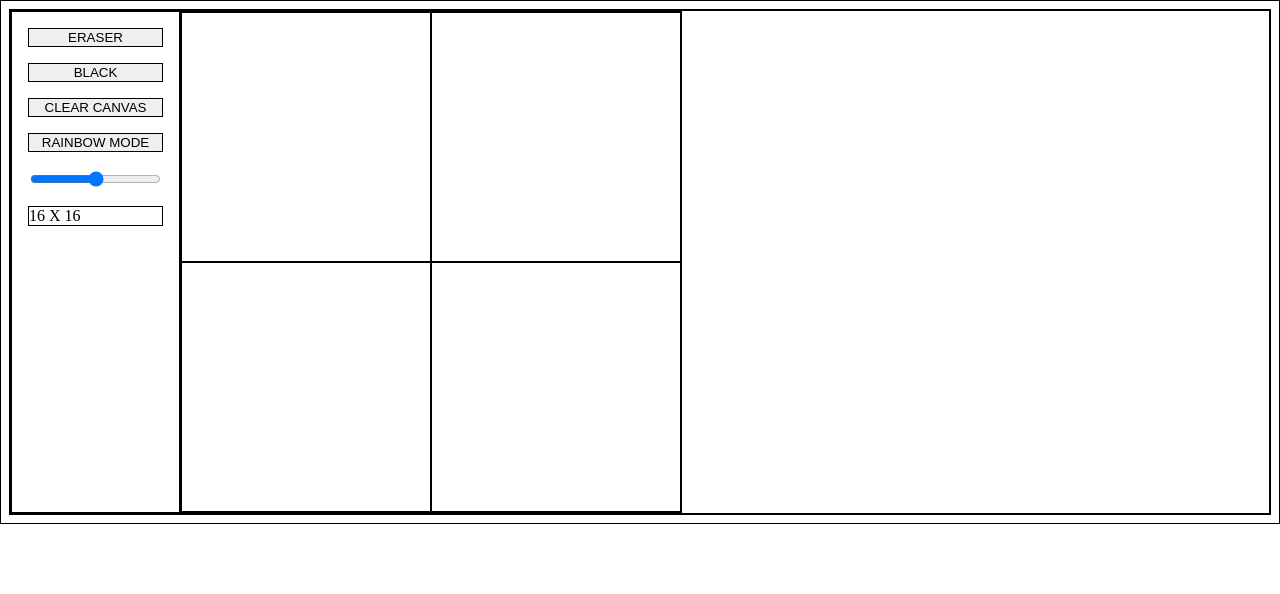
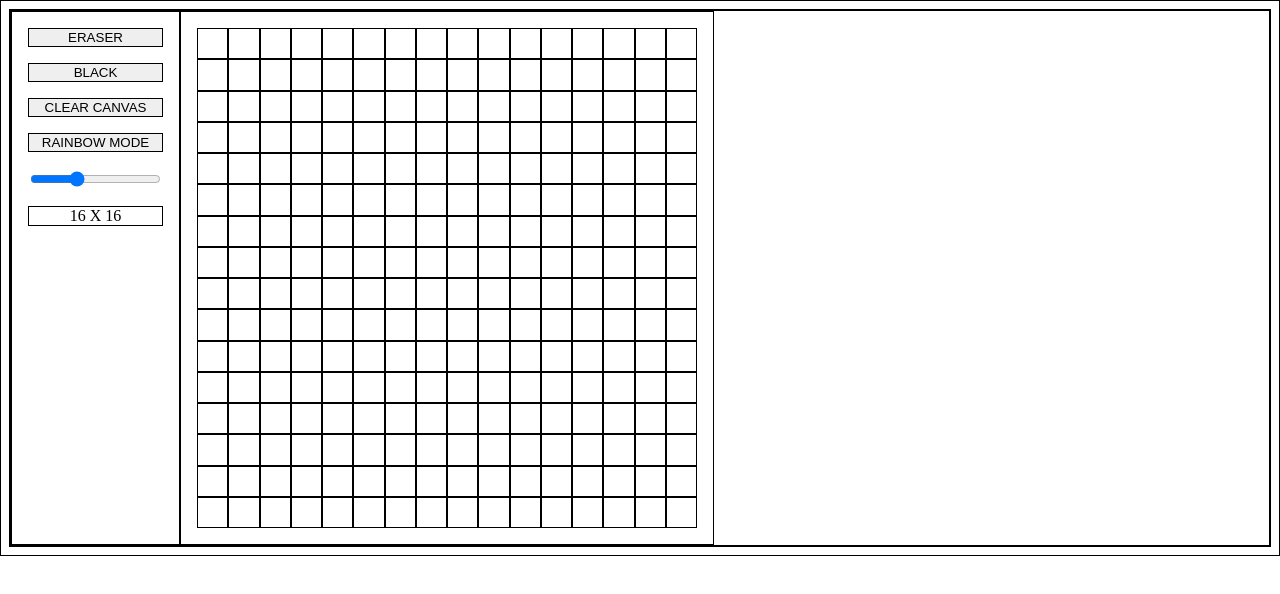
Before and after one commit to bernardo-mcosta/etch-a-sketch, a plain HTML site: page index.html in a window 1280 px wide. Drawn offline with Linux system fonts and the light colour scheme.

Commit message:
Show grid size below the slider

```diff
--- a/index.html
+++ b/index.html
@@ -15,7 +15,7 @@
       <button class="button-black">BLACK</button>
       <button class="button-clear">CLEAR CANVAS</button>
       <button class="button-rainbow">RAINBOW MODE</button>
-      <input type="range" class="slider" min="4" max="40">
+      <input type="range" class="slider" min="4" max="40" value="16">
       <div class="slider-output"> 16 X 16 </div>
     </div>
     <div class="grid"></div>
--- a/script.js
+++ b/script.js
@@ -1,5 +1,5 @@
 const grid = document.querySelector(".grid");
-let gridSize = 2; // this parameter will change dynamically later
+let gridSize = 16; // this parameter will change dynamically later
 const squares = document.querySelectorAll(".square");
 generateGrid(gridSize);
 
@@ -52,11 +52,13 @@ squares.forEach((square) => {
 
 ///// Slider behavior
 
+const sliderOutput = document.querySelector(".slider-output");
 const slider = document.querySelector(".slider");
+
 slider.addEventListener("change", (event) => {
   const sliderValue = event.target.value;
+  sliderOutput.innerHTML = `${sliderValue} X ${sliderValue}`;
   generateGrid(sliderValue);
-  console.log(sliderValue);
 });
 
 //// Helping Functions
--- a/styles.css
+++ b/styles.css
@@ -12,6 +12,7 @@
   display: grid;
   height: 500px;
   width: 500px;
+  padding: 1em;
 }
 
 .buttons{
@@ -20,3 +21,7 @@
   padding: 1em;
   gap: 1em;
 }
+
+.slider-output{
+  text-align: center;
+}
```
